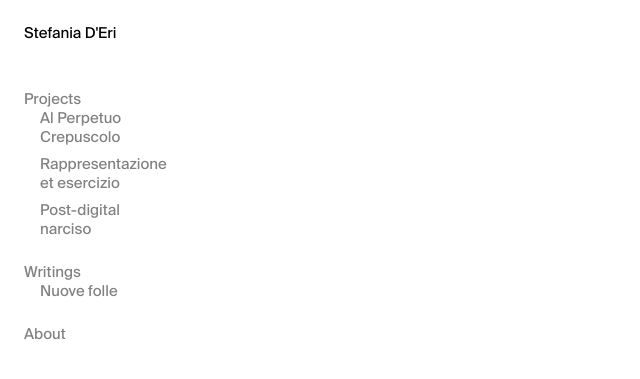
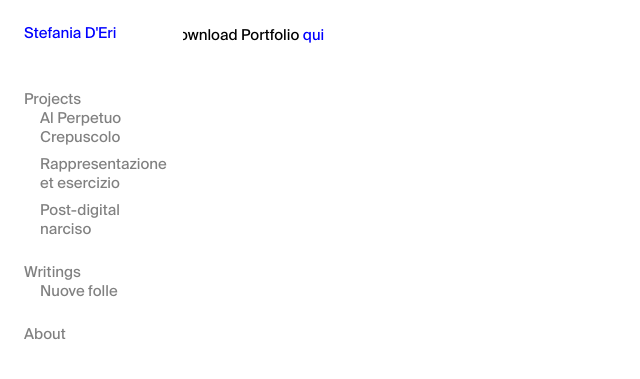
Before and after one commit to stefaniaderi/io, a Jekyll site: the page built from about/about.md, in a window 1280 px wide. Shown: the top 379 px of the page, without its empty margins (0-640 px from the left). Built offline with Jekyll 4.4.1, drawn with Linux system fonts in a browser that asks for light colours; nearby versions of some CDN libraries.

Commit message:
about page

```diff
--- a/_sass/base.scss
+++ b/_sass/base.scss
@@ -43,7 +43,7 @@ li {
 a {
   text-decoration: none;
   text-underline-offset: 0.3rem;
-  color: $bodyColor;
+  color: $highlight;
   &:hover {
     color:$highlight;
     transition: $transition;
--- a/about/about.md
+++ b/about/about.md
@@ -2,3 +2,4 @@
 title: About
 layout: default
 ---
+Download Portfolio <a href="{{site.baseurl}}/portfolio/portfolio.html">qui</a>
```
Also changed, not shown: 3 other files.
